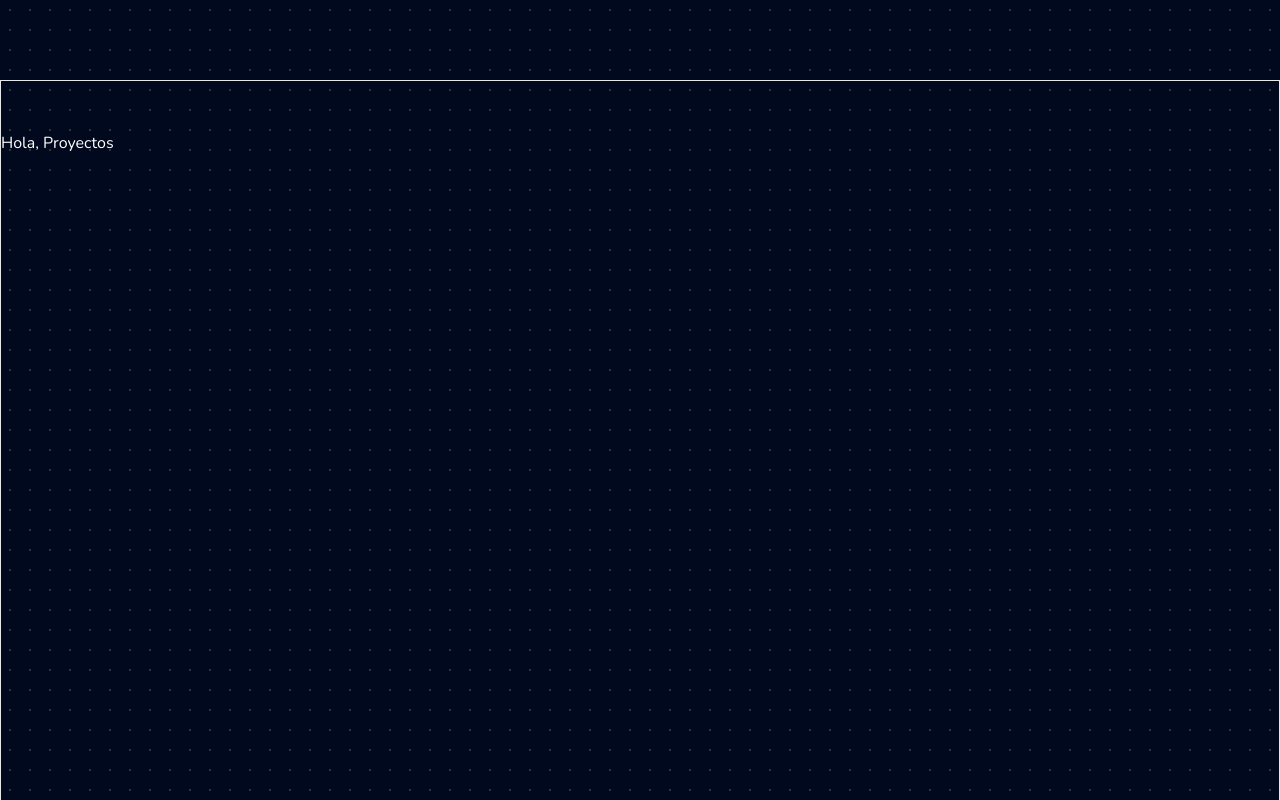
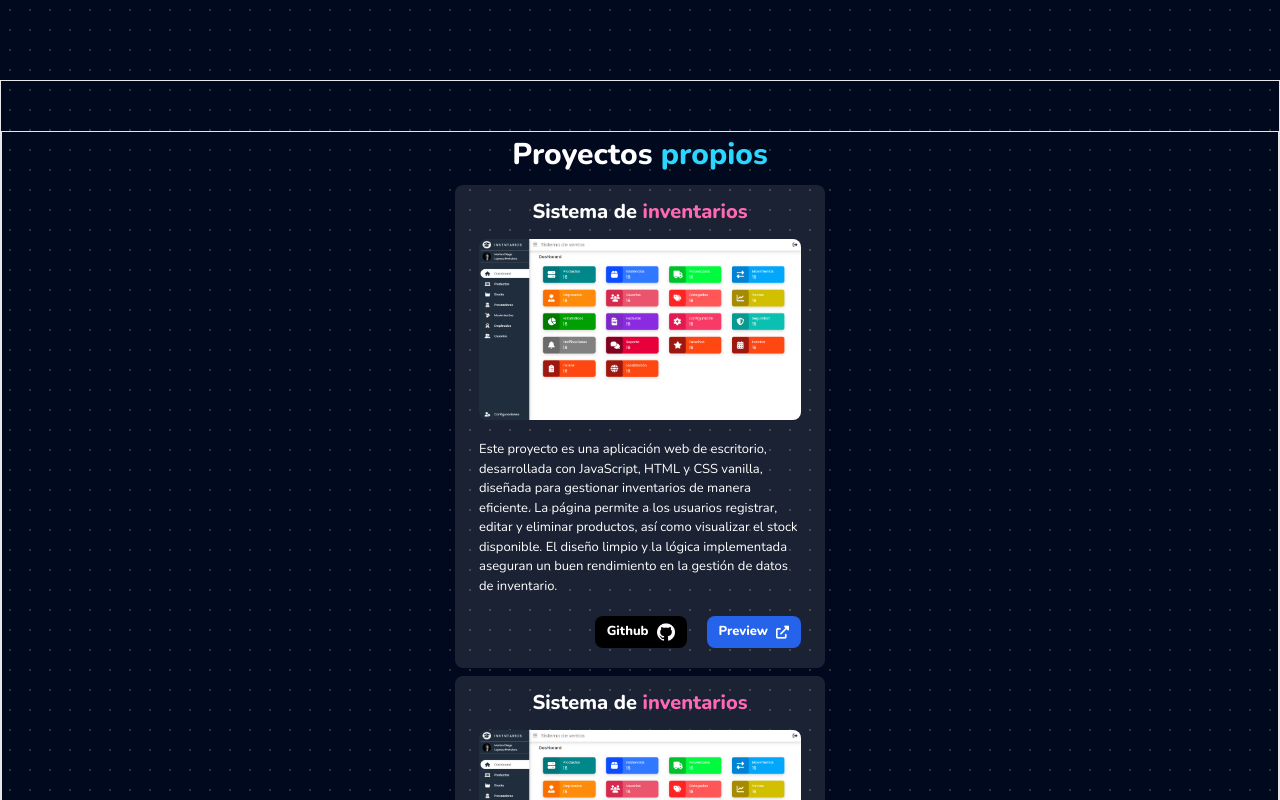
Before and after one commit to MarlonLupaca/Portfolio_dev, a React (Vite) app: page / in a window 1280 px wide. Shown: the part 1520-2320 px from the top of the page. Built offline with nearby package versions, Linux system fonts and the light colour scheme; a web font is replaced by a local one.

Commit message:
Primera etapa de creacion de componente de tarjeta de proyecto, aun no es reutilizable, se dejo las lineas de guia

```diff
--- /dev/null
+++ b/src/componentes/Contacto.jsx
@@ -0,0 +1,13 @@
+import React from 'react'
+
+const Contacto = () => {
+    return (
+        <div id='Contacto' className='border h-[100vh] pt-[50px]'>
+            <section className='secion' >
+                <h2>Hola, contacto</h2>
+            </section>
+        </div>
+    )
+}
+
+export default Contacto
--- a/src/componentes/Cuerpo.jsx
+++ b/src/componentes/Cuerpo.jsx
@@ -2,6 +2,8 @@ import React from 'react'
 import Home from './Home';
 
 import SobreMi from './SobreMi';
+import Proyecto from './Proyecto';
+import Contacto from './Contacto';
 
 
 
@@ -10,16 +12,17 @@ const Cuerpo = () => {
         <div>
             <Home/>
             <SobreMi/>
-            <div id='Proyectos' className='border h-[100vh] pt-[50px]'>
-                <section className='secion' >
-                    <h2>Hola, Proyectos</h2>
+            <div id='Proyectos' className='border pt-[50px]'>
+                <section className='border flex flex-col items-center gap-2'>
+                    <h2 className='text-center text-[30px] font-[800] '>Proyectos <span className='text-principal'>propios</span></h2>
+                    <Proyecto/>
+                    <Proyecto/>
+                    <Proyecto/>
+
                 </section>
             </div>
-            <div id='Contacto' className='border h-[100vh] pt-[50px]'>
-                <section className='secion' >
-                    <h2>Hola, contacto</h2>
-                </section>
-            </div>
+            <Contacto/>
+
         </div>
     )
 }
--- /dev/null
+++ b/src/componentes/Proyecto.jsx
@@ -0,0 +1,40 @@
+const Proyecto = () => {
+    return (
+        <div className="w-[340PX] sm:w-[370PX] bg-[rgba(255,255,255,0.1)] flex flex-col items-center px-6 gap-3 py-3 pb-3 rounded-lg">
+
+            <p className="font-[800] text-[20px]">Sistema de <span className="text-[#FF69B4]">inventarios</span></p>
+            <div className="relative">
+                <div className="w-full h-full flex items-end filtrado absolute rounded-lg">
+                    <div className="h-fit py-[10px] px-3 w-full flex gap-3 ">
+                        <div className="bg-gray-600 w-fit font-[800] text-[12px] py-1 px-2 rounded-lg">HTML</div>
+                        <div className="bg-gray-600 w-fit font-[800] text-[12px] py-1 px-2 rounded-lg">CSS</div>
+                        <div className="bg-gray-600 w-fit font-[800] text-[12px] py-1 px-2 rounded-lg">JavaScript</div>
+                        <div className="bg-gray-600 w-fit font-[800] text-[12px] py-1 px-2 rounded-lg">GitHub</div>
+                    </div>
+
+                </div>
+                <img src="img/home.png" alt="" className="w-full rounded-lg"/>
+            </div>
+
+            <p className="text-[13px] font-[300] mb-2 my-2 text-pretty">Este proyecto es una aplicación web de escritorio, desarrollada con JavaScript, HTML y CSS vanilla, diseñada para gestionar inventarios de manera eficiente. La página permite a los usuarios registrar, editar y eliminar productos, así como visualizar el stock disponible. El diseño limpio y la lógica implementada aseguran un buen rendimiento en la gestión de datos de inventario.</p>
+            <div className="flex gap-5  w-full justify-end mb-2">
+
+                <a href="https://github.com/MarlonLupaca/Sistemas-de-inventarios"
+                className="text-[13px] h-8 px-3 py-2 rounded-lg font-[800] bg-black flex items-center gap-2 hover:shadow-custom-white transition-all" target="_blank" rel="noopener noreferrer">
+                    <span>Github</span>
+                    <img src="img/github_logo.png" alt="GitHub logo" className="w-[18px]"/>
+                </a>
+
+                <a href="https://marlonlupaca.github.io/Sistemas-de-inventarios/"
+                className="bg-blue-600 text-[13px] font-[800] px-3 gap-2 flex items-center h-8 rounded-lg hover:shadow-custom-white transition-all" target="_blank" rel="noopener noreferrer ">
+                    <span>Preview</span>
+                    <i className="fa-solid fa-up-right-from-square"></i>
+                </a>
+
+
+            </div>
+        </div>
+    )
+    }
+
+export default Proyecto
--- a/src/css.css
+++ b/src/css.css
@@ -10,3 +10,12 @@
     border-radius: 3px;
     background-color: #2cd7ff
 }
+.filtrado {
+    transition: opacity 0.3s ease-in-out;
+    opacity: 0; /* Inicialmente transparente */
+    background: linear-gradient(transparent, #181818); /* El gradiente que quieres aplicar */
+}
+
+.filtrado:hover {
+    opacity: 1; /* Hace visible el gradiente */
+}
```
Also changed, not shown: public/img/home.png (added).
